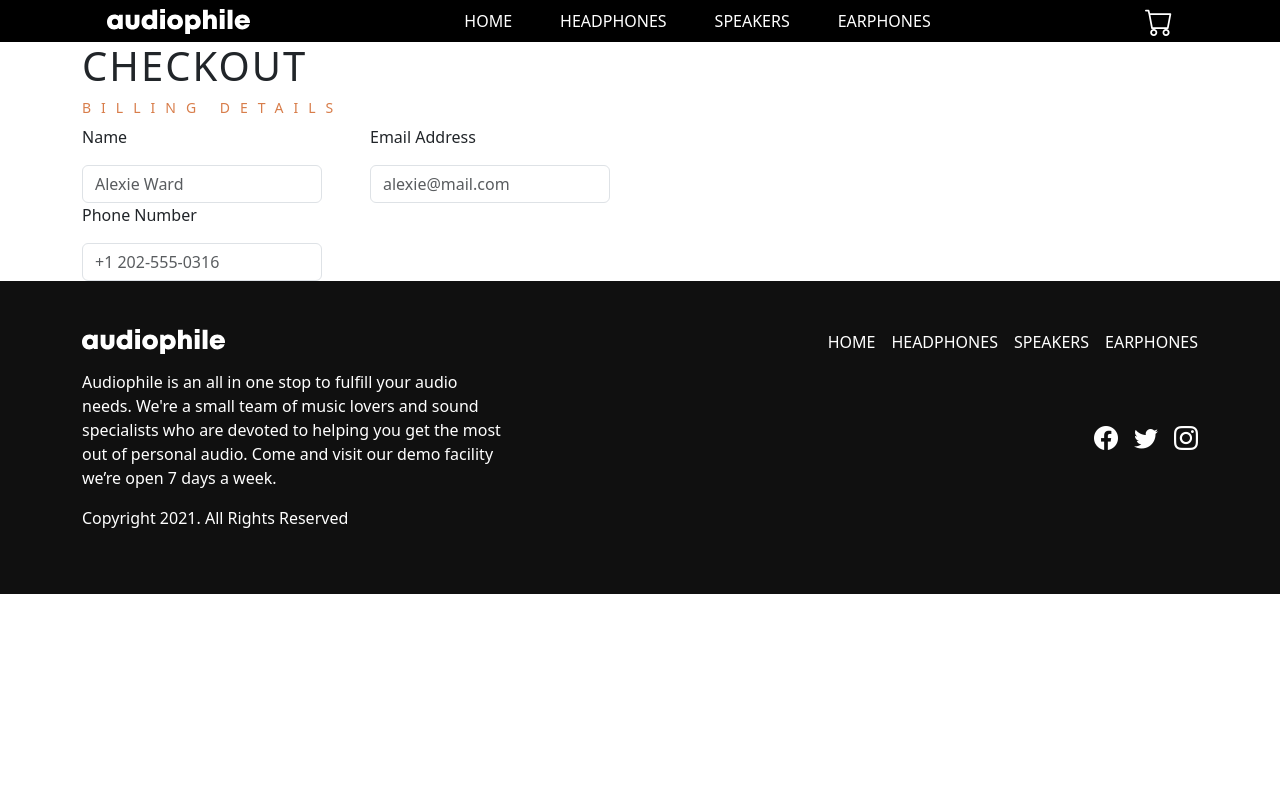
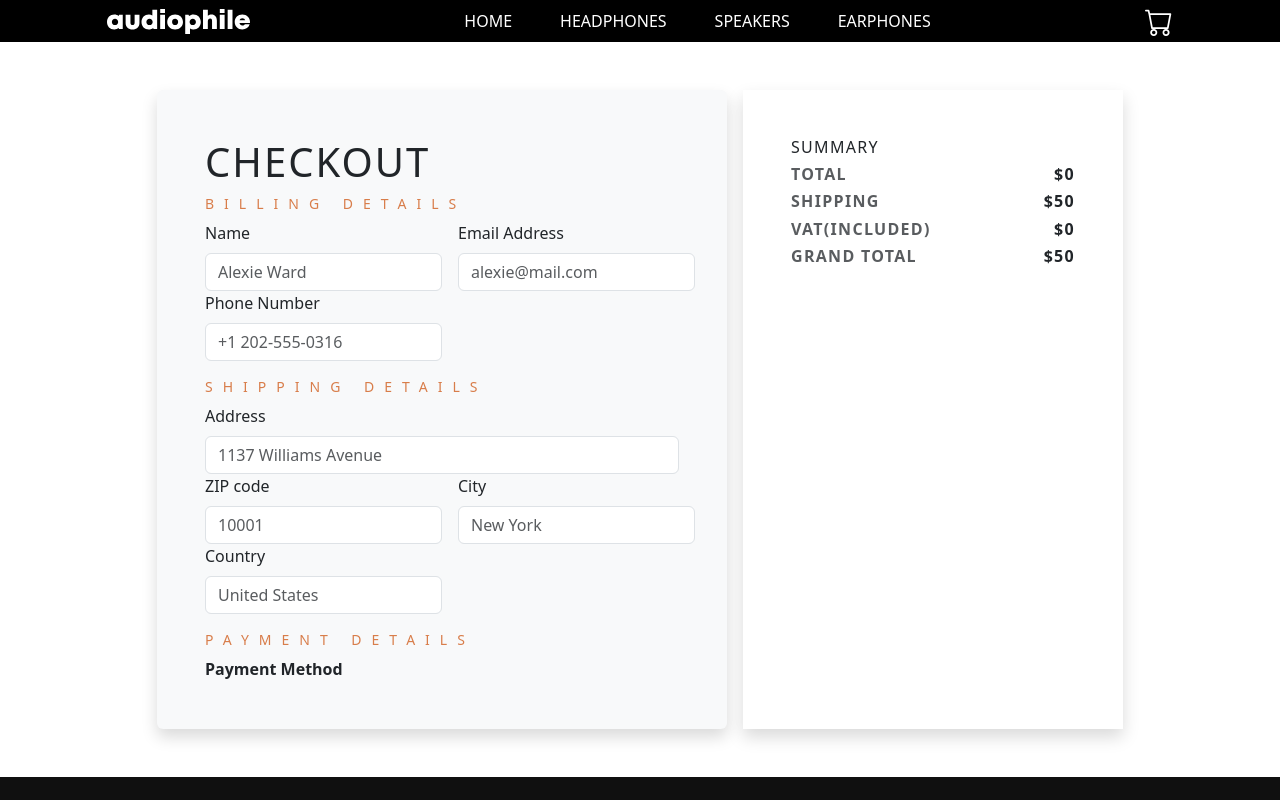
Before and after one commit to abdalsimam1-sketch/audiophile-ecommerce-website, a React (Vite) app: page /checkout in a window 1280 px wide. Shown: the top 800 px of the page. Built offline with nearby package versions, Linux system fonts and the light colour scheme.

Commit message:
complete checkout page before adding the payment section

```diff
--- a/src/Context/CartContext.jsx
+++ b/src/Context/CartContext.jsx
@@ -55,6 +55,14 @@ export const CartProvider = ({ children }) => {
   const total = () => {
     return cart.reduce((sum, item) => sum + item.price * item.quantity, 0);
   };
+  const shipping = 50;
+  const vat = () => {
+    return (20 / 100) * total();
+  };
+
+  const grandTotal = () => {
+    return shipping + total();
+  };
 
   const values = {
     cart,
@@ -63,10 +71,13 @@ export const CartProvider = ({ children }) => {
     increase,
     decrease,
     clear,
-    total,
+
     modalIsOpen,
     toggleCart,
     total,
+    shipping,
+    vat,
+    grandTotal,
   };
 
   return <CartContext.Provider value={values}>{children}</CartContext.Provider>;
--- /dev/null
+++ b/src/HelperFunctions/NameShortener.jsx
@@ -0,0 +1,9 @@
+export const formatCartName = (name) => {
+  return name
+    .replace("Headphones", "")
+    .replace("Wireless Earphones", "")
+    .replace("Speaker", "")
+    .replace("Mark", "MK")
+    .trim()
+    .toUpperCase();
+};
--- a/src/components/Cart.jsx
+++ b/src/components/Cart.jsx
@@ -1,18 +1,10 @@
 import { useCart } from "../Context/CartContext";
 import { QuantitySelector } from "../components/QuantitySelector";
 import { Link } from "react-router-dom";
+import { formatCartName } from "../HelperFunctions/NameShortener";
 
 export const Cart = () => {
   const { cart, increase, decrease, clear, total } = useCart();
-  const formatCartName = (name) => {
-    return name
-      .replace("Headphones", "")
-      .replace("Wireless Earphones", "")
-      .replace("Speaker", "")
-      .replace("Mark", "MK")
-      .trim()
-      .toUpperCase();
-  };
 
   return (
     <div className="d-flex flex-column align-items-center ">
--- a/src/components/inputs/Radio.jsx
+++ /dev/null
@@ -1,8 +0,0 @@
-export const Radio = () => {
-  return (
-    <div>
-      <label className="form-label"></label>
-      <input type="radio" className="form-control" />
-    </div>
-  );
-};
--- a/src/components/inputs/TextField.jsx
+++ b/src/components/inputs/TextField.jsx
@@ -1,15 +1,12 @@
-export const TextField = ({ label, placeholder }) => {
+export const TextField = ({ label, placeholder, className }) => {
   return (
-    <div className="d-flex flex-column m-0 gap-0">
-      <label className="form-label m-0">
-        <p>{label}</p>
-      </label>
+    <main className={`${className}`}>
+      <label className="form-label">{label}</label>
       <input
         type="text"
         placeholder={`${placeholder}`}
-        className="form-control m-0"
-        style={{ width: "15rem" }}
+        className="form-control "
       />
-    </div>
+    </main>
   );
 };
--- a/src/index.css
+++ b/src/index.css
@@ -288,6 +288,12 @@ i:hover {
   width: 15rem;
 }
 
+/* Checkout  */
+.billing-section > div {
+  flex: 1;
+  width: 100%;
+}
+
 /* Tablet */
 @media (min-width: 768px) {
   .hero-section {
--- a/src/pages/Checkout.jsx
+++ b/src/pages/Checkout.jsx
@@ -1,27 +1,119 @@
 import { TextField } from "../components/inputs/TextField";
-import { Radio } from "../components/inputs/Radio";
+import { formatCartName } from "../HelperFunctions/NameShortener";
+import { useCart } from "../Context/CartContext";
+
 export const Checkout = () => {
+  const { cart, total, shipping, vat, grandTotal } = useCart();
   return (
-    <main className="container">
-      <section className="container px-5 p-md-0 headings">
+    <main className="container ">
+      <div className="row gap-3 justify-content-center">
+        <div className="col-12 col-md-6 bg-light shadow rounded p-5 my-5">
+          <form>
+            <section className="heading-section">
               <h1> CHECKOUT</h1>
               <h6 className="overline">billing details</h6>
             </section>
-      <section className="container billing px-5 px-md-0">
-        <div className="d-flex flex-column flex-md-row gap-md-5 gap-3">
-          <TextField placeholder="Alexie Ward" label="Name"></TextField>
+            <section className="billing-section mb-3">
+              <div className="d-flex billing-div flex-column flex-md-row gap-3">
                 <TextField
+                  label="Name"
+                  placeholder="Alexie Ward"
+                  className="col-md-6"
+                ></TextField>
+                <TextField
+                  label="Email Address"
                   placeholder="alexie@mail.com"
-            label="Email Address"
+                  className="col-md-6"
                 ></TextField>
               </div>
               <TextField
+                label="Phone Number"
                 placeholder="+1 202-555-0316"
-          label="Phone Number"
+                className="col-md-6"
               ></TextField>
             </section>
+            <section className="shipping-section">
+              <h6 className="overline">Shipping Details</h6>
+              <TextField
+                label="Address"
+                placeholder="1137 Williams Avenue"
+              ></TextField>
+              <div className="d-flex flex-column flex-md-row gap-3">
+                <TextField
+                  label="ZIP code"
+                  placeholder="10001"
+                  className="col-md-6"
+                ></TextField>
+                <TextField
+                  label="City"
+                  placeholder="New York"
+                  className="col-md-6"
+                ></TextField>
+              </div>
+              <TextField
+                label="Country"
+                placeholder="United States"
+                className="col-md-6"
+              ></TextField>
+            </section>
+            <section className="payment-section">
+              <h6 className="overline mt-3">PAYMENT DETAILS</h6>
+              <span className="subtitle">Payment Method</span>
+              <div></div>
+            </section>
+          </form>
+        </div>
 
-      <section></section>
+        <div
+          className="p-5 col-12 col-md-4 shadow my-5"
+          style={{ maxHeight: "100vh" }}
+        >
+          <h6>summary</h6>
+          <div>
+            {cart.map((item) => (
+              <div
+                key={item.id}
+                className="d-flex justify-content-between align-items-center "
+              >
+                <div className="d-flex gap-3 align-items-center mb-3">
+                  <img
+                    src={item.image}
+                    alt=""
+                    style={{ width: "5rem" }}
+                    className="rounded"
+                  />
+                  <div className="d-flex flex-column">
+                    <span className="subtitle">
+                      {formatCartName(item.name)}
+                    </span>
+                    <span className="subtitle text-muted">
+                      ${item.price.toLocaleString()}
+                    </span>
+                  </div>
+                </div>
+                <span className="text-muted fw-bold">X{item.quantity}</span>
+              </div>
+            ))}
+          </div>
+
+          <div className="d-flex justify-content-between">
+            <h6 className="subtitle text-muted">Total</h6>
+            <h6 className="subtitle">${total().toLocaleString()}</h6>
+          </div>
+          <div className="d-flex justify-content-between">
+            <h6 className="subtitle text-muted">Shipping</h6>
+            <h6 className="subtitle">${shipping}</h6>
+          </div>
+          <div className="d-flex justify-content-between">
+            <h6 className="subtitle text-muted">vat(included)</h6>
+            <h6 className="subtitle">${vat().toLocaleString()}</h6>
+          </div>
+          <div className="d-flex justify-content-between">
+            <h6 className="subtitle text-muted">Grand total</h6>
+            <h6 className="subtitle">${grandTotal().toLocaleString()}</h6>
+          </div>
+        </div>
+      </div>
     </main>
   );
 };
```
Lines whose indentation alone changed are shown as unchanged.
